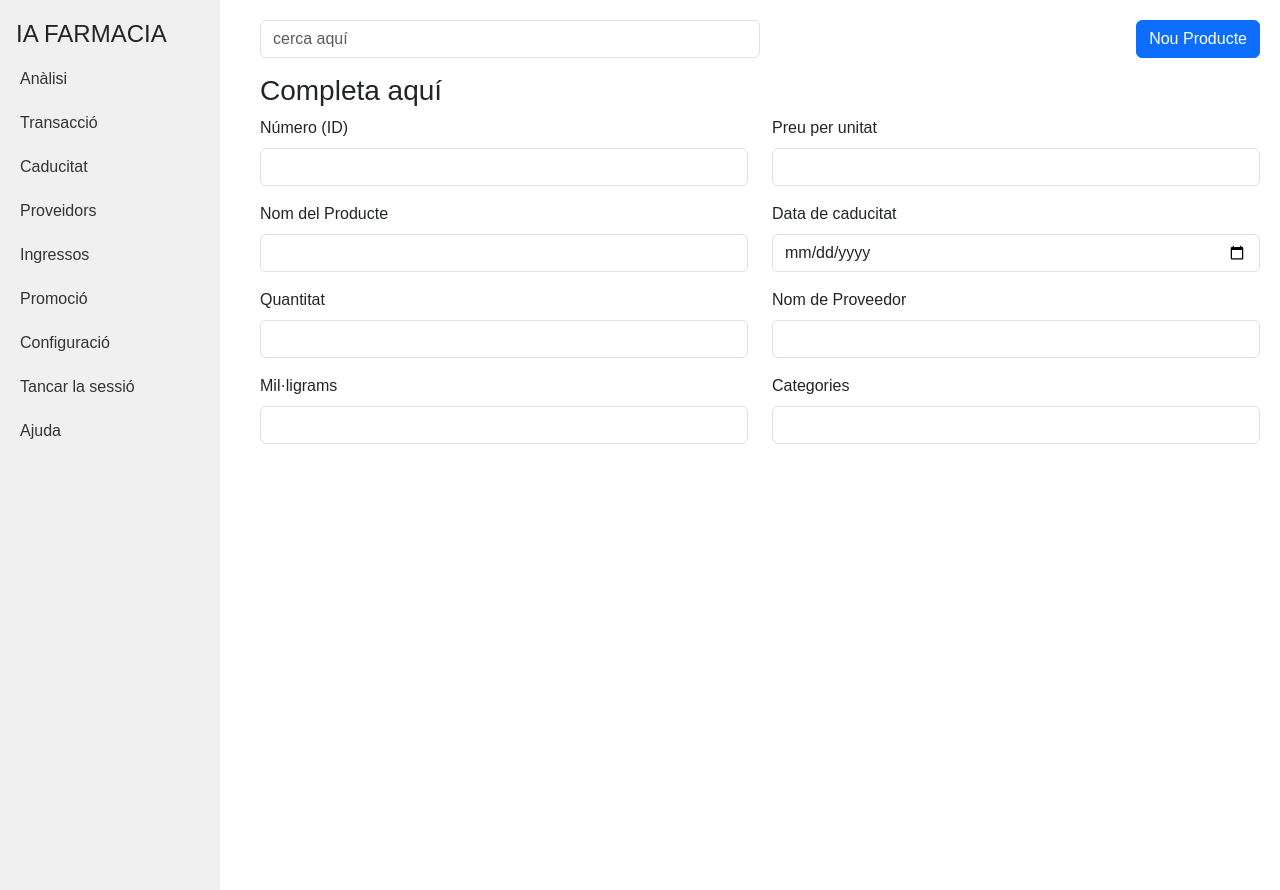
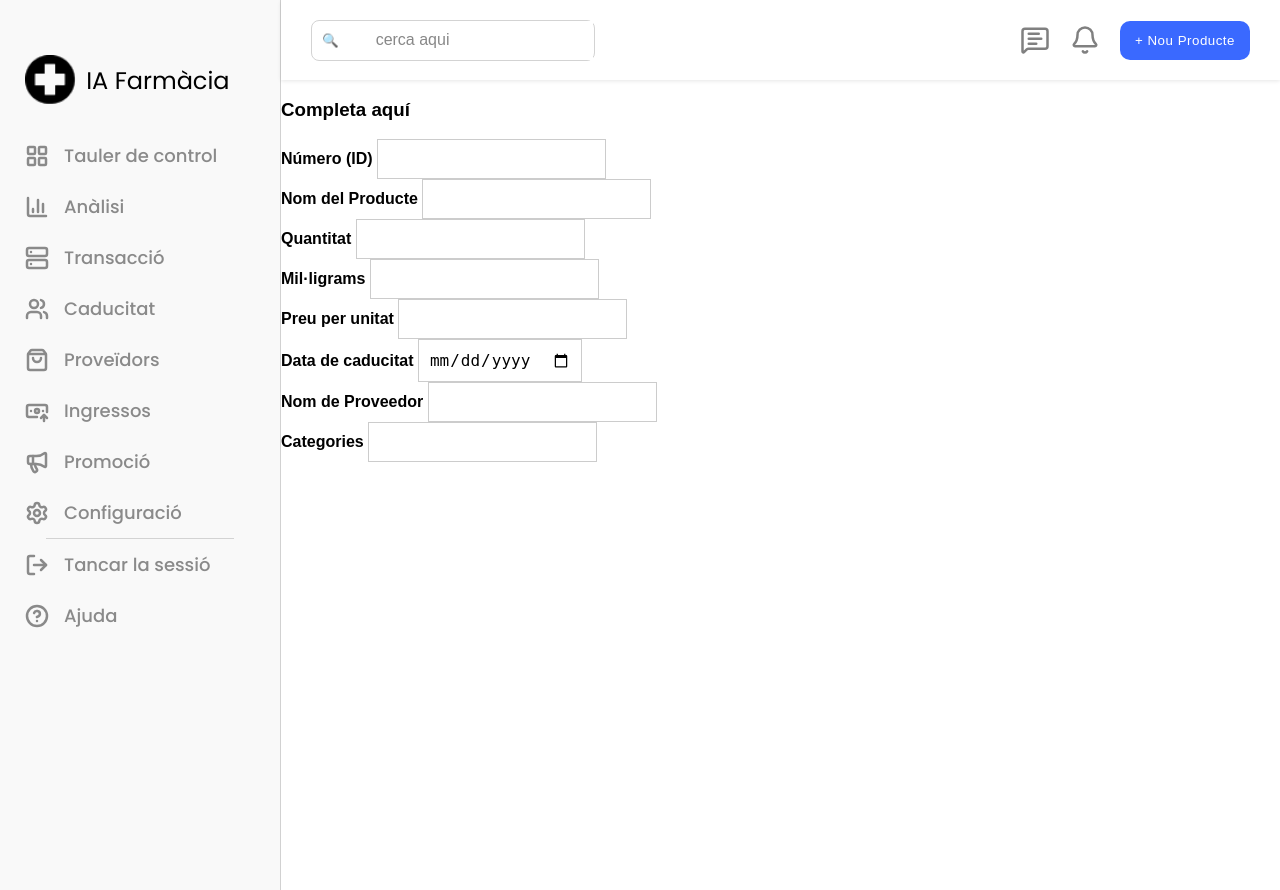
Before and after one commit to GavinCartier/pharmaceutical-ai, a Flask app: page /newproduct in a window 1280 px wide. Run offline with Flask 3, Linux system fonts and the light colour scheme; some libraries are stand-ins or nearby versions.

Commit message:
changed new product styling

```diff
--- a/templates/components/newproduct.html
+++ b/templates/components/newproduct.html
@@ -3,54 +3,19 @@
 <head>
     <meta charset="UTF-8">
     <title>IA FARMACIA</title>
-    <link href="https://cdn.jsdelivr.net/npm/bootstrap@5.3.0/dist/css/bootstrap.min.css" rel="stylesheet">
+    <link rel="stylesheet" href="{{ url_for('static', filename='css/styles.css') }}">
+    <link href="https://fonts.googleapis.com/css2?family=Poppins:wght@300;400;500;600;700&display=swap" rel="stylesheet">
     <form action="http://localhost:5000/submit" method="post"></form>
     <style>
         body { font-family: Arial, sans-serif; }
-        .sidebar {
-            height: 100vh;
-            width: 220px;
-            position: fixed;
-            top: 0;
-            left: 0;
-            background-color: #f0f0f0;
-            padding-top: 20px;
-        }
-        .sidebar a {
-            display: block;
-            padding: 10px 20px;
-            color: #333;
-            text-decoration: none;
-        }
-        .sidebar a:hover {
-            background-color: #ddd;
-        }
-        .main-content {
-            margin-left: 240px;
-            padding: 20px;
-        }
     </style>
 </head>
 <body>
-    <div class="sidebar">
-        <h4 class="px-3">IA FARMACIA</h4>
-        <a href="#">Anàlisi</a>
-        <a href="#">Transacció</a>
-        <a href="#">Caducitat</a>
-        <a href="#">Proveidors</a>
-        <a href="#">Ingressos</a>
-        <a href="#">Promoció</a>
-        <a href="#">Configuració</a>
-        <a href="#">Tancar la sessió</a>
-        <a href="#">Ajuda</a>
-    </div>
-
+    <div class="main-container">
+      {% include 'components/sidebar.html' %}
       <div class="main-content">
-        <div class="d-flex justify-content-between mb-3">
-            <input class="form-control w-50" type="search" placeholder="cerca aquí">
-            <button type="submit" class="btn btn-primary">Nou Producte</button>
-        </div>
-
+        {% include 'components/header.html' %}
+        <div>
             <h3>Completa aquí</h3>
             <form>
                 <div class="row">
@@ -96,3 +61,10 @@
                 </div>
             </form>
         </div>
+    </div>
+
+    </div>
+</body>
+<script>
+  lucide.createIcons();
+</script>
--- a/templates/components/sidebar.html
+++ b/templates/components/sidebar.html
@@ -1,5 +1,6 @@
 {% block head %}
   <link rel="stylesheet" href="{{ url_for('static', filename='css/sidebar.css') }}">
+  <script src="https://unpkg.com/lucide@latest"></script>
 {% endblock %}
 
 <nav class="sidebar">
```
Lines whose indentation alone changed are shown as unchanged.
